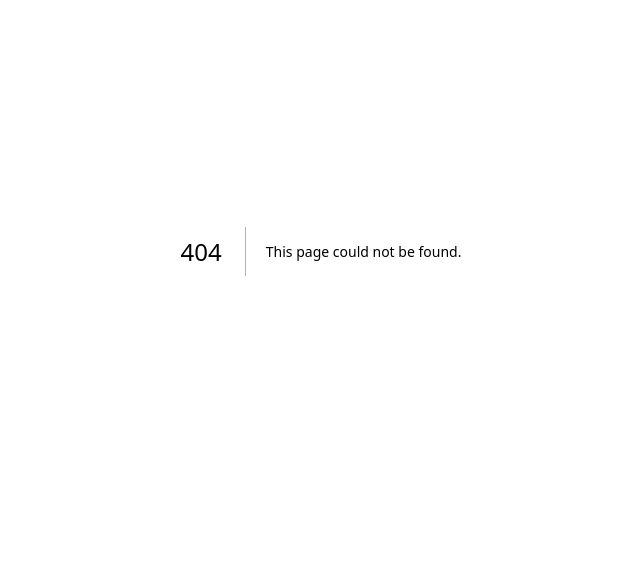
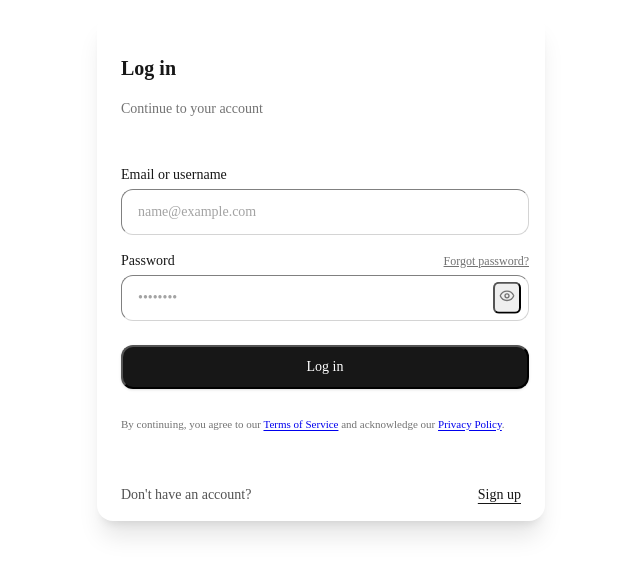
Before and after one commit to jamboys2025/boostok, a Next.js app: page /login in a window 1280 px wide. Before the commit this address had no page. Shown: the part 149-724 px from the top of the page, without its empty margins (319-959 px from the left). Built offline with nearby package versions, Linux system fonts and the light colour scheme.

Commit message:
add login page

```diff
--- a/package.json
+++ b/package.json
@@ -12,6 +12,8 @@
     "@douyinfe/semi-next": "^2.85.0",
     "@douyinfe/semi-ui": "2.85.0",
     "@semi-bot/semi-theme-doucreator": "1.0.22",
+    "framer-motion": "^12.23.12",
+    "lucide-react": "^0.542.0",
     "next": "15.5.2",
     "react": "18.3.1",
     "react-dom": "18.3.1",
--- /dev/null
+++ b/src/app/login/page.tsx
@@ -0,0 +1,174 @@
+"use client";
+
+import React, { useState } from "react";
+import Link from "next/link";
+import { motion } from "framer-motion";
+import { QrCode, UserRound, Lock, Eye, EyeOff, Apple, Chrome, Facebook } from "lucide-react";
+import { useRouter } from "next/navigation";
+
+/**
+ * TikTok‑style Login (Light mode, centered)
+ * - Single, centered card on a white background
+ * - Tabs for QR vs. Email/Username
+ * - Minimal, production‑ready UI with Tailwind
+ */
+export default function Page() {
+  const [tab, setTab] = useState<"qr" | "credentials">("credentials");
+  const [showPassword, setShowPassword] = useState(false);
+  const router = useRouter();
+
+  return (
+    <div className="min-h-screen bg-white text-neutral-900 flex items-center justify-center p-4 ">
+      <motion.div
+        initial={{ opacity: 0, y: 12 }}
+        animate={{ opacity: 1, y: 0 }}
+        transition={{ duration: 0.4, ease: "easeOut" }}
+        className="w-full max-w-md "
+      >
+        <div className="rounded-2xl border bg-white shadow-xl  border-red-200">
+          {/* Header */}
+          <div className="px-6 pt-6 pb-2">
+            <h2 className="text-xl font-semibold">Log in</h2>
+            <p className="mt-1 text-sm text-neutral-500">Continue to your account</p>
+          </div>
+
+          {/* Content */}
+          <div className="px-6 py-6">
+            {tab === "credentials" ? (
+              <form
+                onSubmit={(e) => {
+                  e.preventDefault();
+                  router.push("/");
+                }}
+                className="grid gap-4"
+              >
+                <div>
+                  <label className="mb-1 block text-sm font-medium">Email or username</label>
+                  <div className="relative">
+                    <input
+                      type="text"
+                      required
+                      placeholder="name@example.com"
+                      className="w-[350px] rounded-xl border border-neutral-300 bg-white px-4 py-3 pr-10 text-sm outline-none placeholder:text-neutral-400 focus:border-neutral-900"
+                    />
+                  </div>
+                </div>
+
+                <div>
+                  <div className="mb-1 flex items-center justify-between">
+                    <label className="block text-sm font-medium">Password</label>
+                    <Link href="#" className="text-xs text-neutral-500 hover:text-neutral-900">Forgot password?</Link>
+                  </div>
+                  <div className="relative">
+                    <input
+                      type={showPassword ? "text" : "password"}
+                      required
+                      placeholder="••••••••"
+                      className="w-[350px] rounded-xl border border-neutral-300 bg-white px-4 py-3 pr-10 text-sm outline-none placeholder:text-neutral-400 focus:border-neutral-900"
+                    />
+                    <button
+                      type="button"
+                      onClick={() => setShowPassword((s) => !s)}
+                      className="absolute right-2 top-1/2 -translate-y-1/2 rounded-md p-1 text-neutral-500 hover:text-neutral-900"
+                      aria-label={showPassword ? "Hide password" : "Show password"}
+                    >
+                      {showPassword ? <EyeOff className="h-4 w-4 cursor-pointer" /> : <Eye className="h-4 w-4 cursor-pointer" />}
+                    </button>
+                  </div>
+                </div>
+
+                <motion.button
+                  whileTap={{ scale: 0.98 }}
+                  type="submit"
+                  className="cursor-pointer mt-2 inline-flex h-11 items-center justify-center rounded-xl bg-neutral-900 px-4 text-sm font-medium text-white shadow hover:bg-neutral-800 focus:outline-none focus:ring-2 focus:ring-neutral-400"
+                >
+                  Log in
+                </motion.button>
+
+
+                <p className="text-[11px] leading-relaxed text-neutral-500">
+                  By continuing, you agree to our <Link href="#" className="underline underline-offset-2 hover:text-neutral-900">Terms of Service</Link> and acknowledge our <Link href="#" className="underline underline-offset-2 hover:text-neutral-900">Privacy Policy</Link>.
+                </p>
+              </form>
+            ) : (
+              <div className="grid gap-5">
+                <div className="rounded-xl border border-dashed border-neutral-300 p-6 text-center">
+                  <div className="mx-auto mb-4 grid h-40 w-40 place-items-center rounded-lg bg-white shadow-inner">
+                    {/* Decorative pseudo‑QR */}
+                    <div className="grid grid-cols-5 gap-1 p-2">
+                      {Array.from({ length: 25 }).map((_, i) => (
+                        <div
+                          key={i}
+                          className={
+                            "h-4 w-4 " +
+                            ([0, 1, 2, 3, 4, 5, 6, 8, 10, 12, 13, 16, 18, 19, 20, 21, 22, 23].includes(i)
+                              ? "bg-neutral-900"
+                              : "bg-neutral-200")
+                          }
+                        />
+                      ))}
+                    </div>
+                  </div>
+                  <p className="text-sm font-medium">Scan with the mobile app</p>
+                  <p className="mt-1 text-xs text-neutral-500">Open the app → Profile → <span className="font-medium">Scan</span> → point at this code.</p>
+                </div>
+
+                <div className="text-[11px] leading-relaxed text-neutral-500">
+                  Trouble scanning? Switch to <button onClick={() => setTab("credentials")} className="underline underline-offset-2 hover:text-neutral-900">email / username</button>.
+                </div>
+              </div>
+            )}
+          </div>
+
+          {/* Footer inside card */}
+          <div className="border-t border-neutral-200 px-6 py-4 text-sm">
+            <div className="flex flex-wrap items-center justify-between gap-3">
+              <span className="text-neutral-600">Don&apos;t have an account?</span>
+              <Link href="#" className="font-medium text-neutral-900 underline underline-offset-4 hover:opacity-80">Sign up</Link>
+            </div>
+          </div>
+        </div>
+
+
+      </motion.div>
+    </div>
+  );
+}
+
+function OAuthButton({ icon, label, onClick }: { icon: React.ReactNode; label: string; onClick?: () => void }) {
+  return (
+    <button
+      type="button"
+      onClick={onClick}
+      className="inline-flex w-full items-center justify-center gap-2 rounded-xl border border-neutral-300 bg-white px-4 py-2.5 text-sm font-medium hover:bg-neutral-50 active:scale-[0.99]"
+    >
+      {icon}
+      {label}
+    </button>
+  );
+}
+
+function Separator({ label }: { label?: string }) {
+  return (
+    <div className="relative my-2">
+      <div className="h-px w-full bg-neutral-200" />
+      {label ? (
+        <span className="absolute inset-0 -translate-y-1/2 top-1/2 mx-auto w-fit bg-white px-3 text-xs text-neutral-500">
+          {label}
+        </span>
+      ) : null}
+    </div>
+  );
+}
+
+function AppBadge({ label }: { label: string }) {
+  return (
+    <button
+      type="button"
+      className="inline-flex items-center gap-2 rounded-full border border-neutral-300 bg-white px-4 py-2 text-xs font-medium hover:bg-neutral-50"
+    >
+      <span className="inline-block h-5 w-5 rounded bg-neutral-900" />
+      <span>{label}</span>
+    </button>
+  );
+}
```
Also changed, not shown: 1 other file (tests, documents, lock files or other folders).
